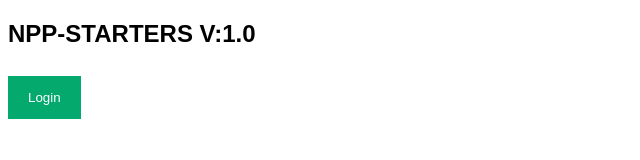
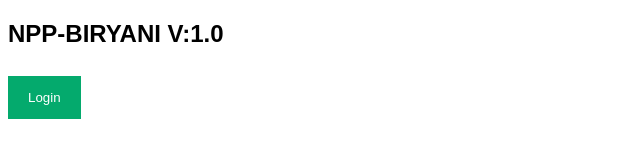
Before and after one commit to knsk96/D-Project, a plain HTML site: page index.html in a window 1280 px wide. Shown: the whole page, without its empty margins (0-640 px from the left). Drawn offline with Linux system fonts and the light colour scheme.

Commit message:
Update index.html

```diff
--- a/index.html
+++ b/index.html
@@ -127,7 +127,7 @@ span.psw {
 </head>
 <body>
 
-<h2>NPP-STARTERS V:1.0</h2>
+<h2>NPP-BIRYANI V:1.0</h2>
 
 <button onclick="document.getElementById('id01').style.display='block'" style="width:auto;">Login</button>
 
```
